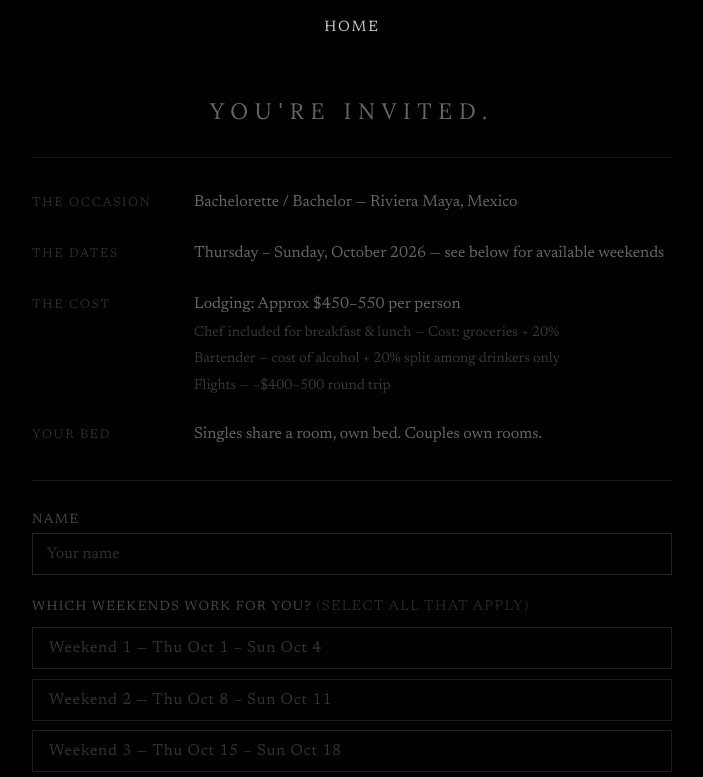
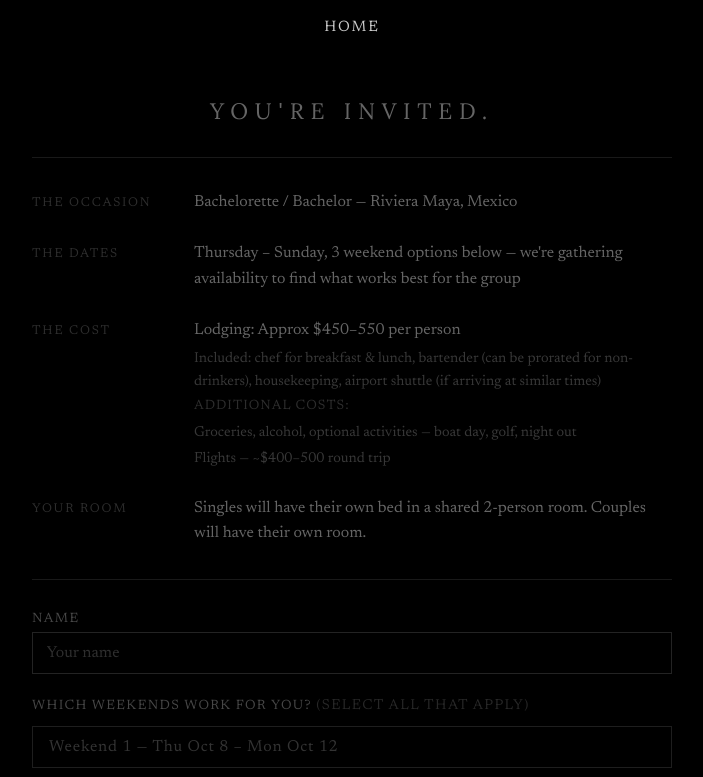
Before and after one commit to ava-firstaccess/wedding-website, a Next.js app: page /bach in a window 1280 px wide. Shown: the top 777 px of the page, without its empty margins (288-991 px from the left). Built offline with nearby package versions, Linux system fonts and the light colour scheme.

Commit message:
Update dates, cost breakdown, room copy, and weekend options per Ciera

```diff
--- a/app/bach/page.js
+++ b/app/bach/page.js
@@ -82,20 +82,21 @@ export default function Bach() {
             </div>
             <div className={styles.menuRow}>
               <span className={styles.menuLabel}>The Dates</span>
-              <span className={styles.menuValue}>Thursday – Sunday, October 2026 — see below for available weekends</span>
+              <span className={styles.menuValue}>Thursday – Sunday, 3 weekend options below — we're gathering availability to find what works best for the group</span>
             </div>
             <div className={styles.menuRow}>
               <span className={styles.menuLabel}>The Cost</span>
               <div className={styles.menuValueStack}>
                 <p>Lodging: Approx $450–550 per person</p>
-                <p className={styles.sub}>Chef included for breakfast &amp; lunch — Cost: groceries + 20%</p>
-                <p className={styles.sub}>Bartender — cost of alcohol + 20% split among drinkers only</p>
+                <p className={styles.sub}>Included: chef for breakfast &amp; lunch, bartender (can be prorated for non-drinkers), housekeeping, airport shuttle (if arriving at similar times)</p>
+                <p className={styles.subsectionLabel}>Additional costs:</p>
+                <p className={styles.sub}>Groceries, alcohol, optional activities — boat day, golf, night out</p>
                 <p className={styles.sub}>Flights — ~$400–500 round trip</p>
               </div>
             </div>
             <div className={styles.menuRow}>
-              <span className={styles.menuLabel}>Your Bed</span>
-              <span className={styles.menuValue}>Singles share a room, own bed. Couples own rooms.</span>
+              <span className={styles.menuLabel}>Your Room</span>
+              <span className={styles.menuValue}>Singles will have their own bed in a shared 2-person room. Couples will have their own room.</span>
             </div>
           </div>
 
@@ -113,9 +114,9 @@ export default function Bach() {
             <div className={styles.pillGroup}>
               <span className={styles.pillGroupLabel}>Which weekends work for you? <span className={styles.sub}>(select all that apply)</span></span>
               {[
-                { value: 'Weekend 1', label: 'Weekend 1 — Thu Oct 1 – Sun Oct 4' },
-                { value: 'Weekend 2', label: 'Weekend 2 — Thu Oct 8 – Sun Oct 11' },
-                { value: 'Weekend 3', label: 'Weekend 3 — Thu Oct 15 – Sun Oct 18' },
+                { value: 'Weekend 1', label: 'Weekend 1 — Thu Oct 8 – Mon Oct 12' },
+                { value: 'Weekend 2', label: 'Weekend 2 — Thu Oct 15 – Sun Oct 18' },
+                { value: 'Weekend 3', label: 'Weekend 3 — Thu Nov 12 – Sun Nov 15' },
               ].map((opt) => (
                 <button
                   key={opt.value}
--- a/app/bach/page.module.css
+++ b/app/bach/page.module.css
@@ -148,6 +148,14 @@
 .sub {
   opacity: 0.55;
   font-size: 0.9rem;
+}
+
+.subsectionLabel {
+  font-size: 0.85rem;
+  letter-spacing: 0.08em;
+  text-transform: uppercase;
+  opacity: 0.45;
+  margin-top: 0.5rem;
 }
 
 /* ── Form ── */
```
